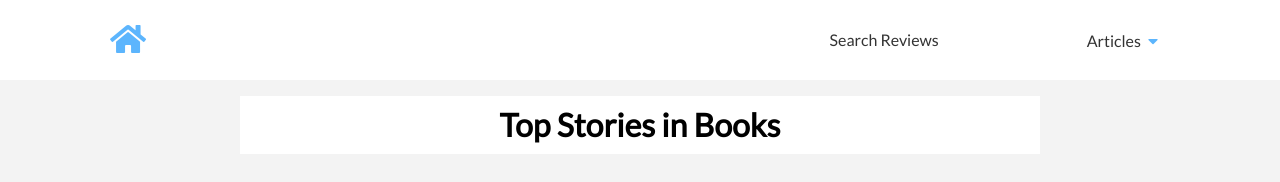
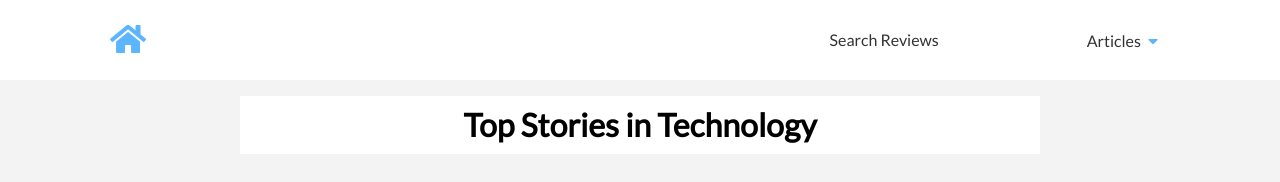
Before and after one commit to Che1195/Project4_CheNdumbi, a website: page technology.html in a window 1280 px wide. Drawn offline with nearby package versions, Linux system fonts and the light colour scheme; no server answers.

Commit message:
changed headings for article pages

```diff
--- a/technology.html
+++ b/technology.html
@@ -53,7 +53,7 @@
 		<!-- main content -->
 		<div class="identifier">technology</div>
 		<div class="container" id="articles">
-			<h1 class="center-text">Top Stories in Books</h1>
+			<h1 class="center-text">Top Stories in Technology</h1>
 		</div>
 	</body>
 	<script src="https://code.jquery.com/jquery-1.9.1.min.js"></script>
```
Also changed, not shown: health.html (+1 -1 lines).
